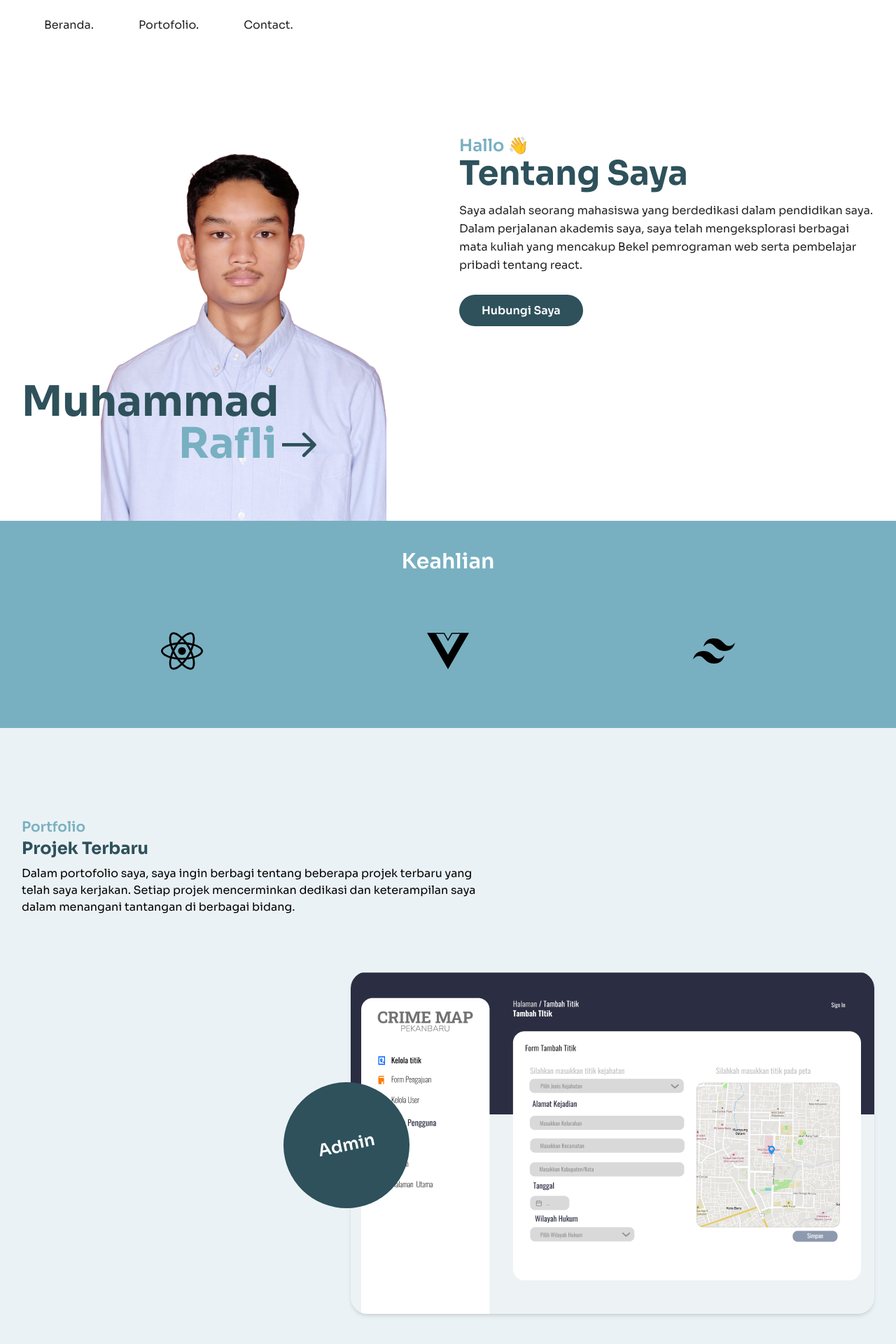
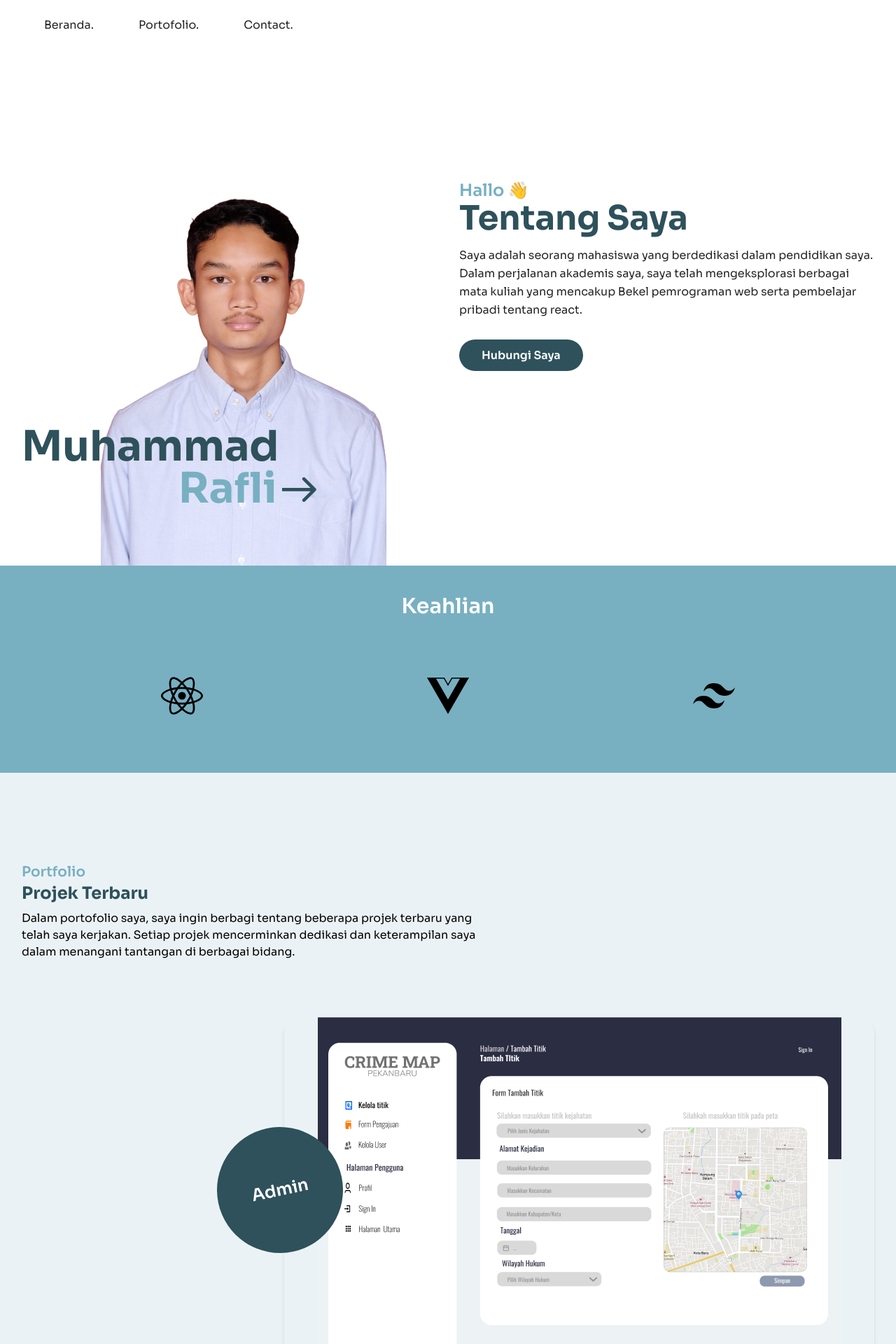
Before and after one commit to RafliVnc/cv, a React (Vite) app: page / in a window 1280 px wide. Shown: the top 1920 px of the page at 70% size. Built offline with nearby package versions, Linux system fonts and the light colour scheme.

Commit message:
pembaharuan protofolio

```diff
--- a/src/components/HeroSection.jsx
+++ b/src/components/HeroSection.jsx
@@ -4,7 +4,7 @@ import foto from "../assets/img/foto.png"
 export default function HeroSection() {
   return (
     <>
-      <section id="home" className="pt-24">
+      <section id="home" className="pt-40">
         <div className="container">
           <div className="flex flex-wrap">
             <div className="w-full self-end px-4 lg:w-1/2">
--- a/src/components/Portfolio.jsx
+++ b/src/components/Portfolio.jsx
@@ -1,4 +1,4 @@
-import projek from "../assets/img/projek2.png"
+import projek from "../assets/img/projek2.png";
 import admin from "../assets/img/admin.png";
 
 export default function Portfoliio() {
@@ -13,7 +13,7 @@ export default function Portfoliio() {
               </h2>
               <h1 className=" text-Dark font-bold text-2xl">Projek Terbaru</h1>
               <p className="pt-2 font-normal">
-              Dalam portofolio saya, saya ingin berbagi tentang beberapa
+                Dalam portofolio saya, saya ingin berbagi tentang beberapa
                 projek terbaru yang telah saya kerjakan. Setiap projek
                 mencerminkan dedikasi dan keterampilan saya dalam menangani
                 tantangan di berbagai bidang.
@@ -22,21 +22,17 @@ export default function Portfoliio() {
           </div>
           <div className="flex flex-col ">
             <div className="flex justify-end ">
-              <div className="mb-10 p-4 relative">
+              <div className="mb-10 p-4 relative lg:w-[70%]">
                 <div className="hidden z-20 bg-Dark rounded-full w-[180px] h-[180px] -rotate-12 font-semibold text-2xl items-center justify-center text-white -left-20 inset-y-1/3 lg:absolute lg:flex ">
                   Admin
                 </div>
-                <div className=" relative rounded-3xl shadow-md overflow-hidden ">
-                  <img
-                    src={admin}
-                    alt="Peta Kejahatan"
-                    width="w-full"
-                  />
+                <div className=" relative flex justify-center rounded-3xl shadow-md overflow-hidden ">
+                  <img src={admin} alt="Peta Kejahatan" width="w-full" />
                   <span className="w-full bottom-0 h-full z-10 gradient pl-2 absolute opacity-0 transition-all duration-300 hover:opacity-100">
                     <h1 className="absolute font-semibold bottom-4 z-20 text-Dark pl-2 mb-2 lg:text-xl md:pl-10 ">
                       Web Peta Kejahatan
-                      <span className="block bottom-6 pt-1 font-light md:w-3/4">
-                      Crime Map Pekanbaru merupakan perangkat lunak yang
+                      <span className="block bottom-6 pt-1 font-light md:w-11/12">
+                        Crime Map Pekanbaru merupakan perangkat lunak yang
                         menyediakan informasi mengenai data kejahatan yang
                         terjadi di kota pekanbaru. Informasi yang disajikan
                         berbentuk map yang memiliki pointer yang berfungsi untuk
@@ -50,24 +46,20 @@ export default function Portfoliio() {
             </div>
             <div className="flex justify-start ">
               <div className="mb-12  p-4 relative">
-              <div className="hidden z-20 bg-secondary rounded-full w-[180px] h-[180px] rotate-12 font-semibold text-2xl items-center justify-center text-white -right-20 inset-y-1/3 lg:absolute lg:flex ">
-                User
-              </div>
+                <div className="hidden z-20 bg-secondary rounded-full w-[180px] h-[180px] rotate-12 font-semibold text-2xl items-center justify-center text-white -right-20 inset-y-1/3 lg:absolute lg:flex ">
+                  User
+                </div>
                 <div className=" relative rounded-3xl shadow-md overflow-hidden ">
-                  <img
-                    src={projek}
-                    alt="Peta Kejahatan"
-                    width="w-full"
-                  />
+                  <img src={projek} alt="Peta Kejahatan" width="w-full" />
                   <span className="w-full bottom-0 h-full z-10 gradient pl-2 absolute opacity-0 transition-all duration-300 hover:opacity-100">
                     <h1 className="absolute font-semibold bottom-4 z-20 text-Dark pl-4 mb-2 lg:text-xl md:pl-10 ">
                       Web Peta Kejahatan
-                      <span className="block bottom-6 pt-1  w-3/4 font-light md:w-3/4">
-                      Crime Map Pekanbaru merupakan perangkat lunak yang
-                        menyediakan informasi mengenai data kejahatan yang
-                        terjadi di kota pekanbaru. Informasi yang disajikan
-                        berbentuk map yang memiliki pointer yang berfungsi untuk
-                        menunjukan kejadian yang terjadi pada pointer tersebut.
+                      <span className="block bottom-6 pt-1  font-light md:w-3/4">
+                        Tampilan penggunan dari Crime Map Pekanbaru yang
+                        berfungsi sebagai tampilan utama dari pengguna yang
+                        mampu membirkan pin titik kejahatan serta tempat
+                        menambahkan laporan. aplikasi berbasis web ini
+                        dikembangkan menggunakan framework vue.
                       </span>
                     </h1>{" "}
                   </span>
```
Also changed, not shown: 7 other files (tests, documents, lock files or other folders).
